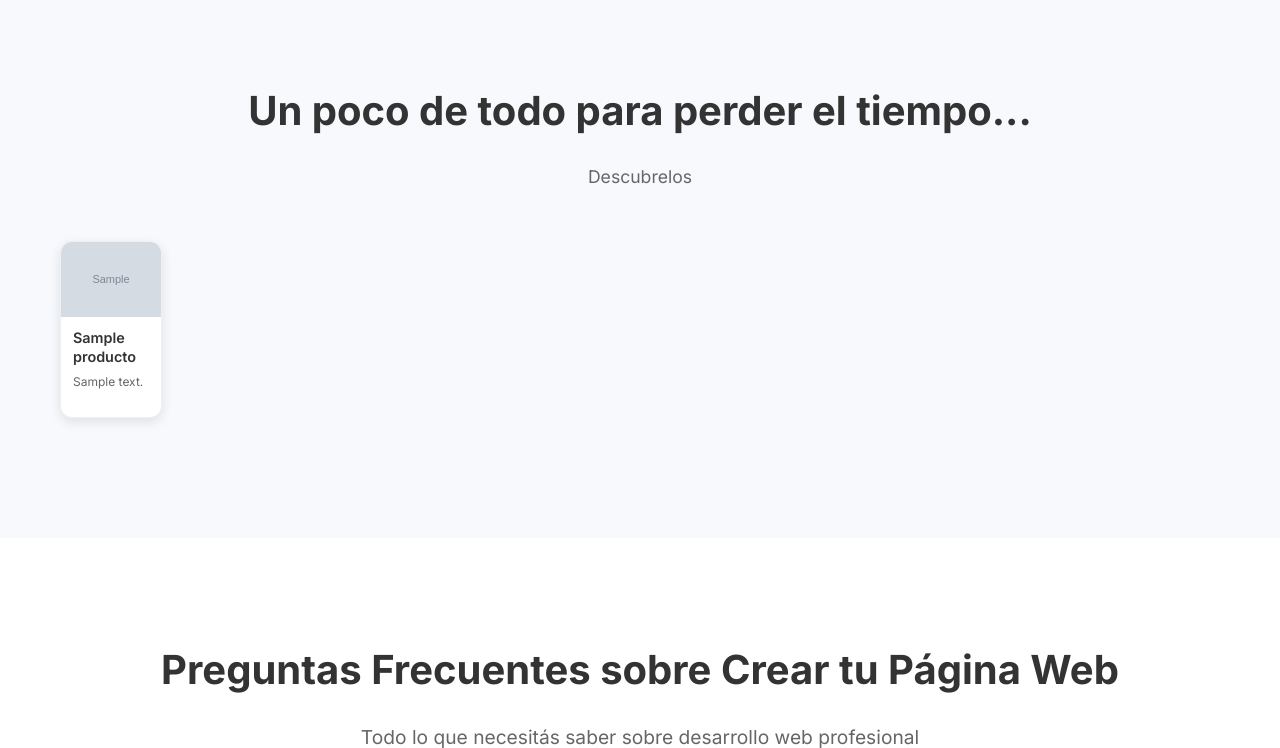
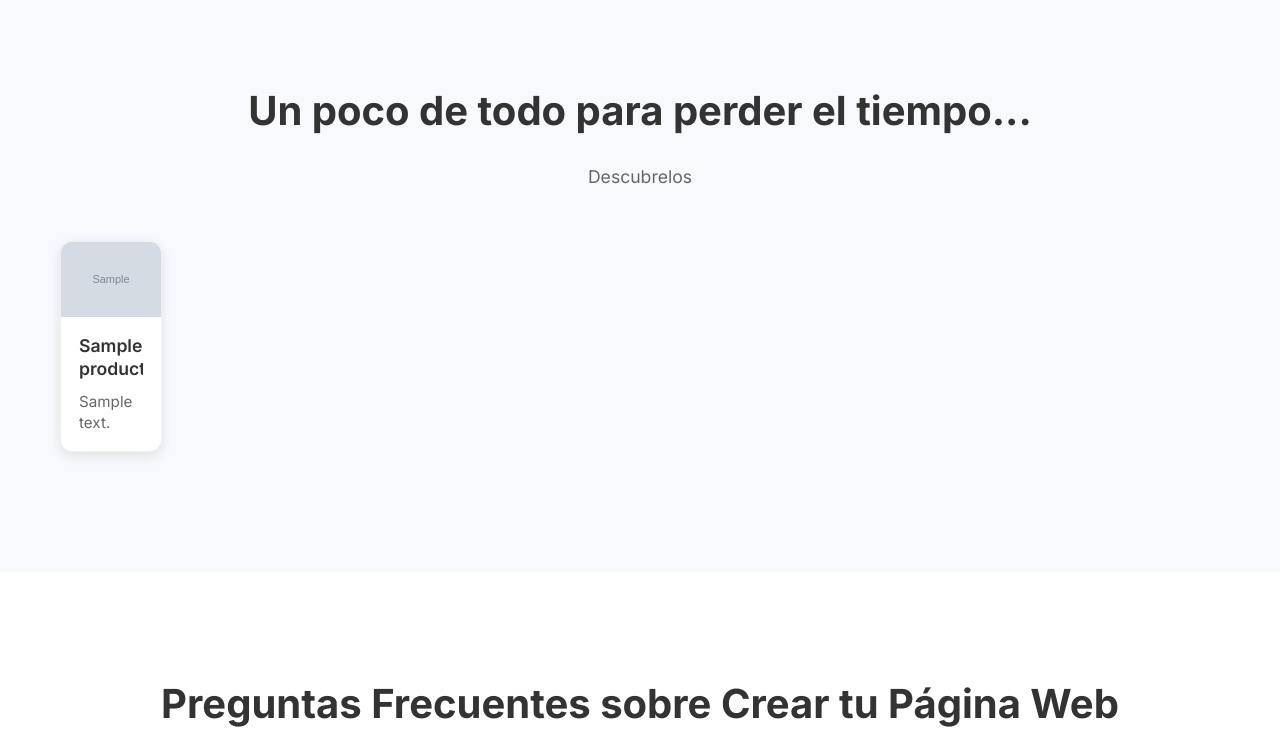
Before and after one commit to LeoDaSilva31/miWeb, a Django app: page / in a window 1280 px wide. Shown: the part 1606-2354 px from the top of the page. Run offline with Django 5.2, Linux system fonts and the light colour scheme; tables that the repository leaves empty hold one stand-in row (values such as "Sample post"); grey boxes marked "Sample" are stand-in pictures.

Commit message:
refactor: Increase product cards size to double
- Change grid from 10 columns to 5 columns (double width per card)
- Increase gap from 16px to 24px for better spacing
- Increase padding from 12px to 18px in product info
- Increase product title font-size from 0.9rem to 1.1rem
- Increase product description font-size from 0.75rem to 0.95rem
- Increase min-height from 100px to 120px for better proportions

```diff
--- a/bienvenida/static/bienvenida/css/style.css
+++ b/bienvenida/static/bienvenida/css/style.css
@@ -674,8 +674,8 @@
 
 .productos-grid {
   display: grid;
-  grid-template-columns: repeat(10, 1fr);
-  gap: 16px;
+  grid-template-columns: repeat(5, 1fr);
+  gap: 24px;
   margin-bottom: 40px;
 }
 
@@ -716,16 +716,16 @@
 }
 
 .producto-info {
-  padding: 12px;
+  padding: 18px;
   flex-grow: 1;
   display: flex;
   flex-direction: column;
-  gap: 8px;
-  min-height: 100px;
+  gap: 10px;
+  min-height: 120px;
 }
 
 .producto-titulo {
-  font-size: 0.9rem;
+  font-size: 1.1rem;
   font-weight: 600;
   color: #333;
   margin: 0;
@@ -737,7 +737,7 @@
 }
 
 .producto-descripcion {
-  font-size: 0.75rem;
+  font-size: 0.95rem;
   color: #666;
   margin: 0;
   line-height: 1.4;
```
